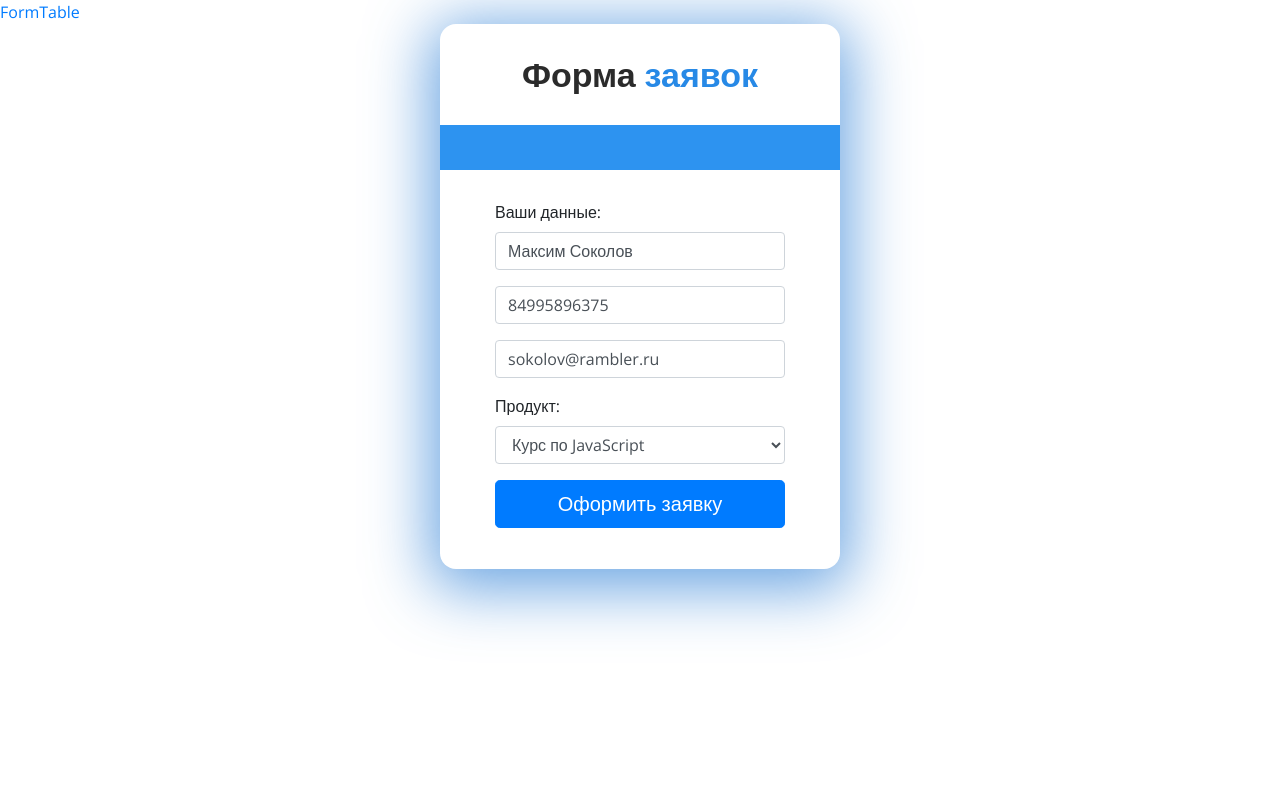
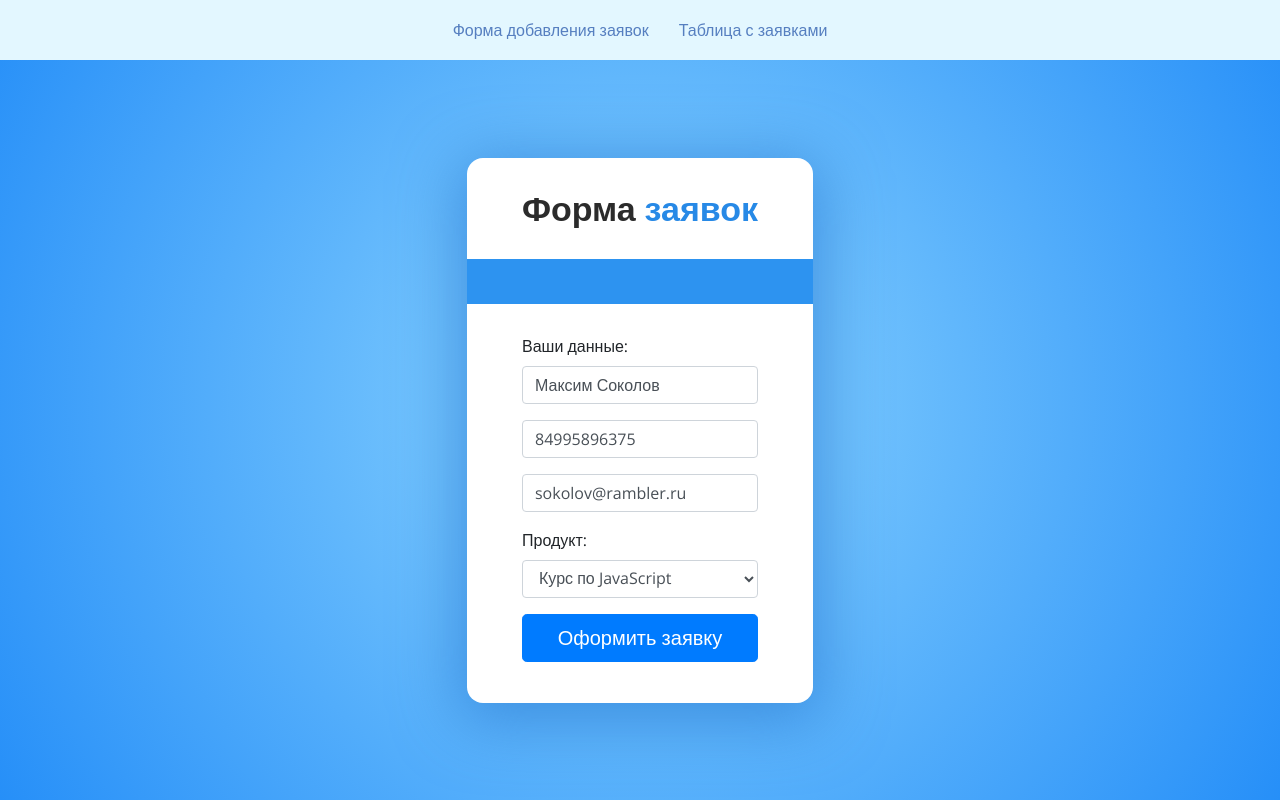
Before and after one commit to sog69/crm-react, a React (Create React App) app: page / in a window 1280 px wide. Built offline with nearby package versions, Linux system fonts and the light colour scheme.

Commit message:
form with data

```diff
--- a/public/index.html
+++ b/public/index.html
@@ -13,7 +13,7 @@
   <title>CRM Заявки</title>
 </head>
 
-<body>
+<body  class="with-nav radial-bg flex-center">
   <noscript>You need to enable JavaScript to run this app.</noscript>
   <div id="root"></div>
 
--- a/src/components/Form.jsx
+++ b/src/components/Form.jsx
@@ -1,4 +1,5 @@
 import { useState } from 'react';
+
 // тестовые данные для формы
 class TestData {
   constructor(name, phone, email, product) {
@@ -29,6 +30,7 @@ function getRandomData(obj) {
 function Form() {
   // начальное заполнение формы и ее состояние
   const [request, setRequest] = useState(() => {
+    console.log('useState');
     return getRandomData(testData);
   });
 
@@ -71,6 +73,7 @@ function Form() {
     evt.preventDefault();
 
     // смена данных формы после отправки
+    console.log('Submit');
     setRequest(getRandomData(testData));
 
     // сохранение данных формы
--- a/src/components/Navbar.jsx
+++ b/src/components/Navbar.jsx
@@ -2,10 +2,10 @@ import { Link } from 'react-router-dom';
 
 const Navbar = () => {
   return (
-    <nav className='navBar'>
-      <div className='links'>
-        <Link to='/'>Form</Link>
-        <Link to='/table'>Table</Link>
+    <nav className='project-nav'>
+      <div className='project-nav__links-wrapper'>
+        <Link to='/'>Форма добавления заявок</Link>
+        <Link to='/table'>Таблица с заявками</Link>
         {/* <Link to='/edit'>Edit</Link> */}
       </div>
     </nav>
```
